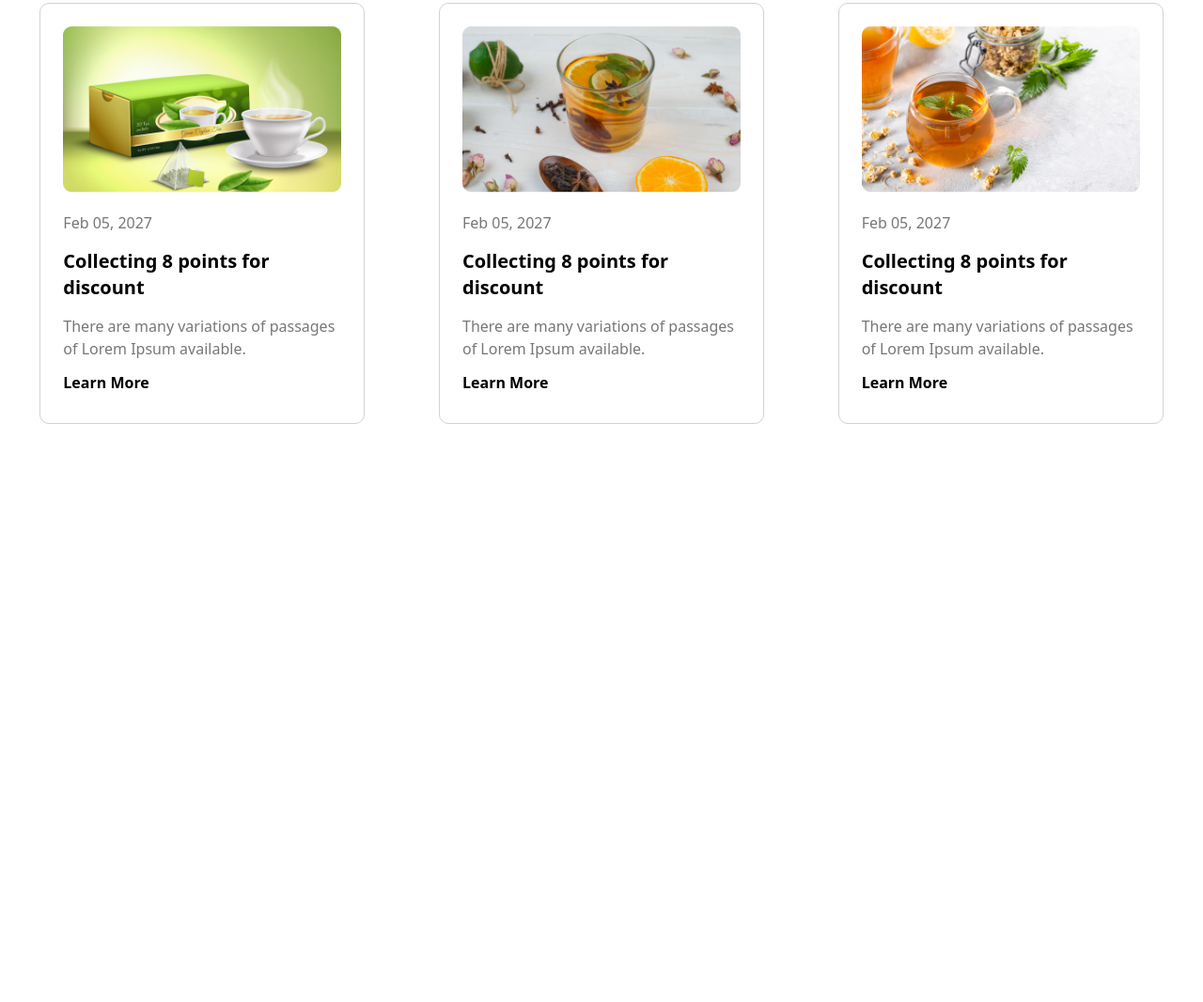
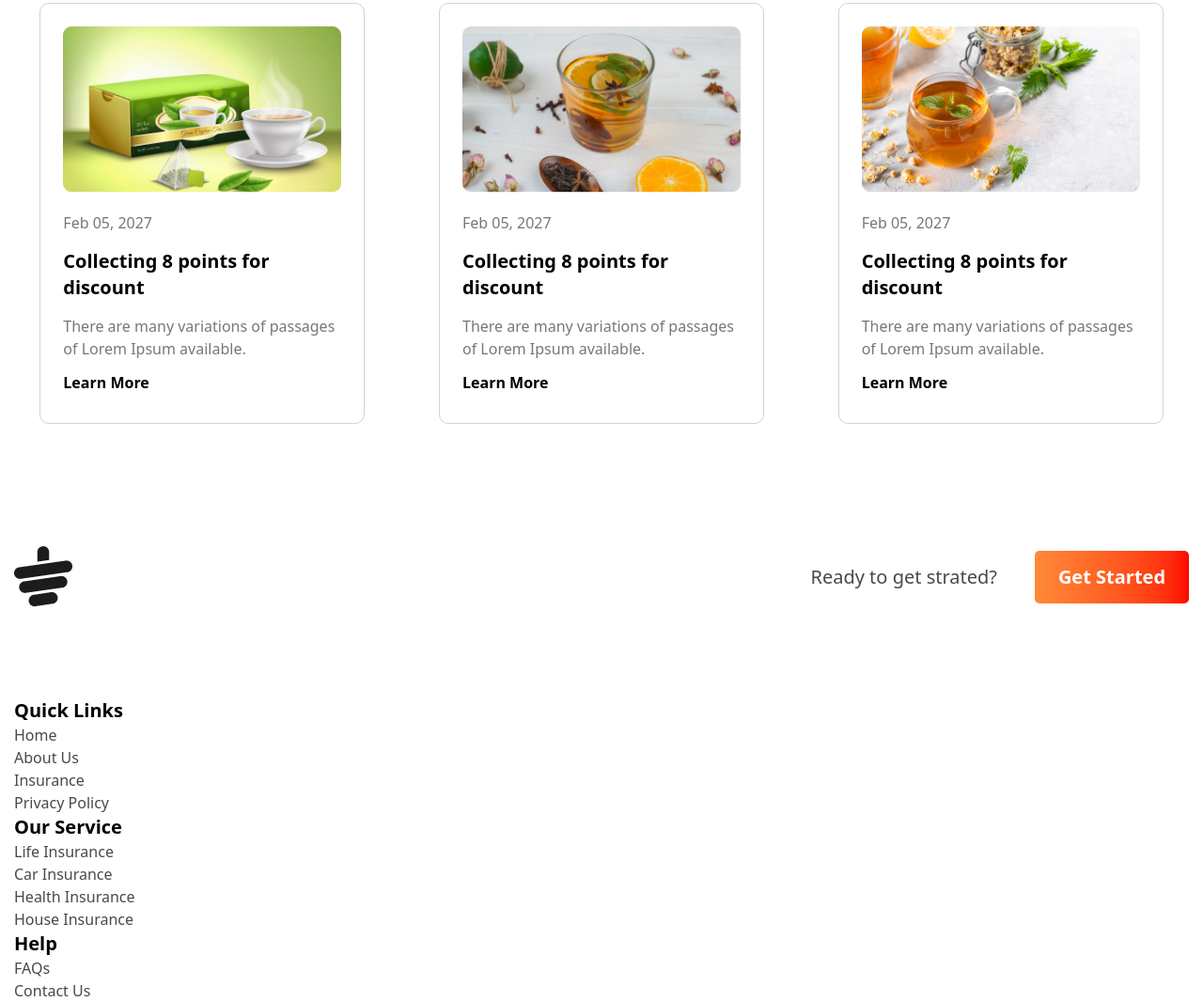
Before and after one commit to Ana-Ammar/tea-house, a plain HTML site: page index.html in a window 1280 px wide. Shown: the part 3294-4360 px from the top of the page at 94% size. Before the commit the page ends 3745 px from the top, so only its background shows below. Drawn offline with nearby package versions, Linux system fonts and the light colour scheme.

Commit message:
footer on the way to finish

```diff
--- a/index.html
+++ b/index.html
@@ -117,7 +117,7 @@
      </section>
 
      <!-- News section -->
-      <section class="max-w-[1250px] mx-auto mt-[130px] ">
+      <section class="max-w-[1250px] mx-auto mt-[130px]">
         <h1 class="text-[45px] font-bold text-center mb-[35px]">News & Events</h1>
         <p class="text-[#777777] text-center mb-[50px]">There are many variations of passages of Lorem Ipsum available, but the majority have suffered alteration in some form, <br> by injected humour, or randomised words which don't look even slightly believable.</p>
 
@@ -145,5 +145,38 @@
             </div>
         </div>
       </section>
+
+      <!-- Footer section -->
+      <footer class="max-w-[1250px] mx-auto mt-[130px]">
+        <div class="flex justify-between items-center mb-24">
+            <img src="images/cup.png" alt="">
+            <div class="flex items-center">
+                <p class="text-xl text-[#494949] mr-10">Ready to get strated?</p>
+                <button class="w-[164px] h-[56px] bg-gradient-to-l from-[#ff0000] to-[#ff8938] text-[20px] text-white font-semibold rounded-[5px]">Get Started</button>
+            </div>
+        </div>
+        <div class="">
+            <div class="">
+                <p class="text-xl font-semibold">Quick Links</p>
+                <p class="text-[#494949]">Home</p>
+                <p class="text-[#494949]">About Us</p>
+                <p class="text-[#494949]">Insurance</p>
+                <p class="text-[#494949]">Privacy Policy</p>
+            </div>
+            <div class="">
+                <p class="text-xl font-semibold">Our Service</p>
+                <p class="text-[#494949]">Life Insurance</p>
+                <p class="text-[#494949]">Car Insurance</p>
+                <p class="text-[#494949]">Health Insurance</p>
+                <p class="text-[#494949]">House Insurance</p>
+            </div>
+            <div class="">
+                <p class="text-xl font-semibold">Help</p>
+                <p class="text-[#494949]">FAQs</p>
+                <p class="text-[#494949]">Contact Us</p>
+            </div>
+            <div class=""></div>
+        </div>
+      </footer>
 </body>
 </html>
```
